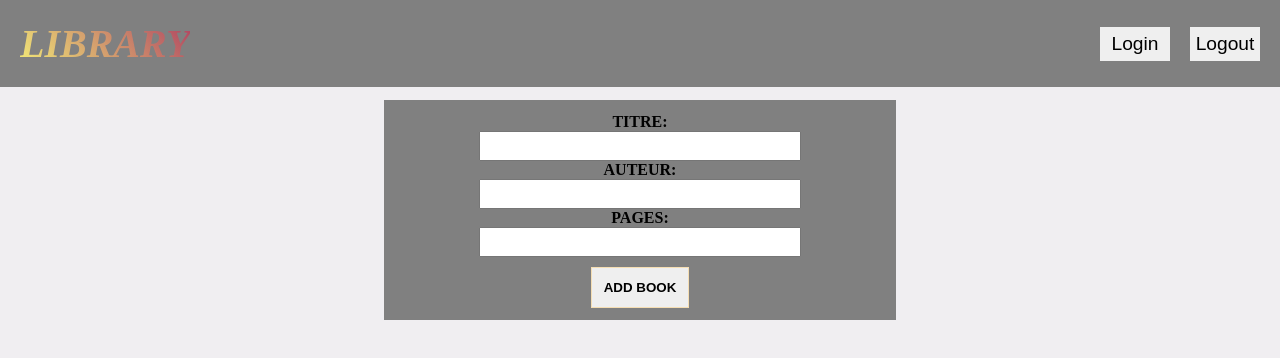
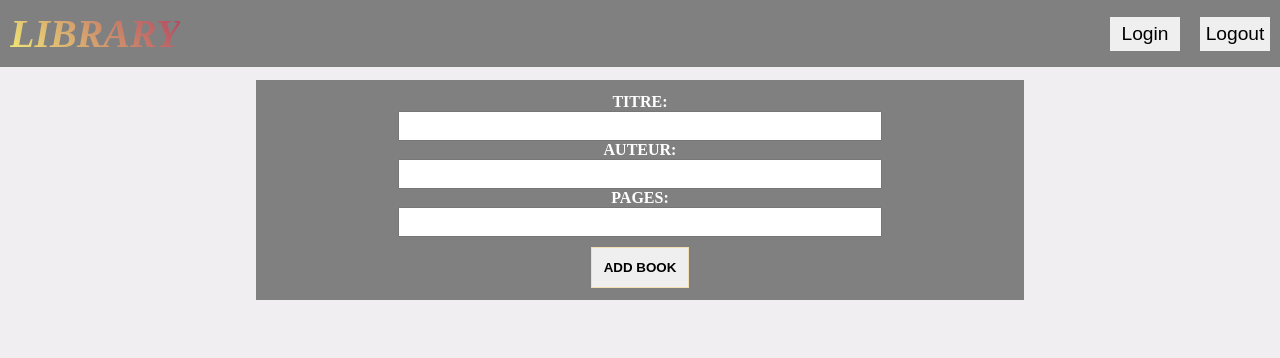
Before and after one commit to biroue10/library, a website: page index.html in a window 1280 px wide. Drawn offline with Linux system fonts and the light colour scheme.

Commit message:
refactor my code

```diff
--- a/style.css
+++ b/style.css
@@ -14,10 +14,11 @@ label {
   display: block;
   text-transform: uppercase;
   font-weight: 900;
+  color: white;
 }
 .container {
   background-color: gray;
-  width: 40%;
+  width: 60%;
   margin: auto;
   margin-top: 1%;
   padding-top: 1%;
@@ -78,7 +79,7 @@ nav {
   align-items: center;
   background-color: gray;
   width: 100%;
-  padding: 20px;
+  padding: 10px;
 }
 .class-button {
   display: flex;
```
